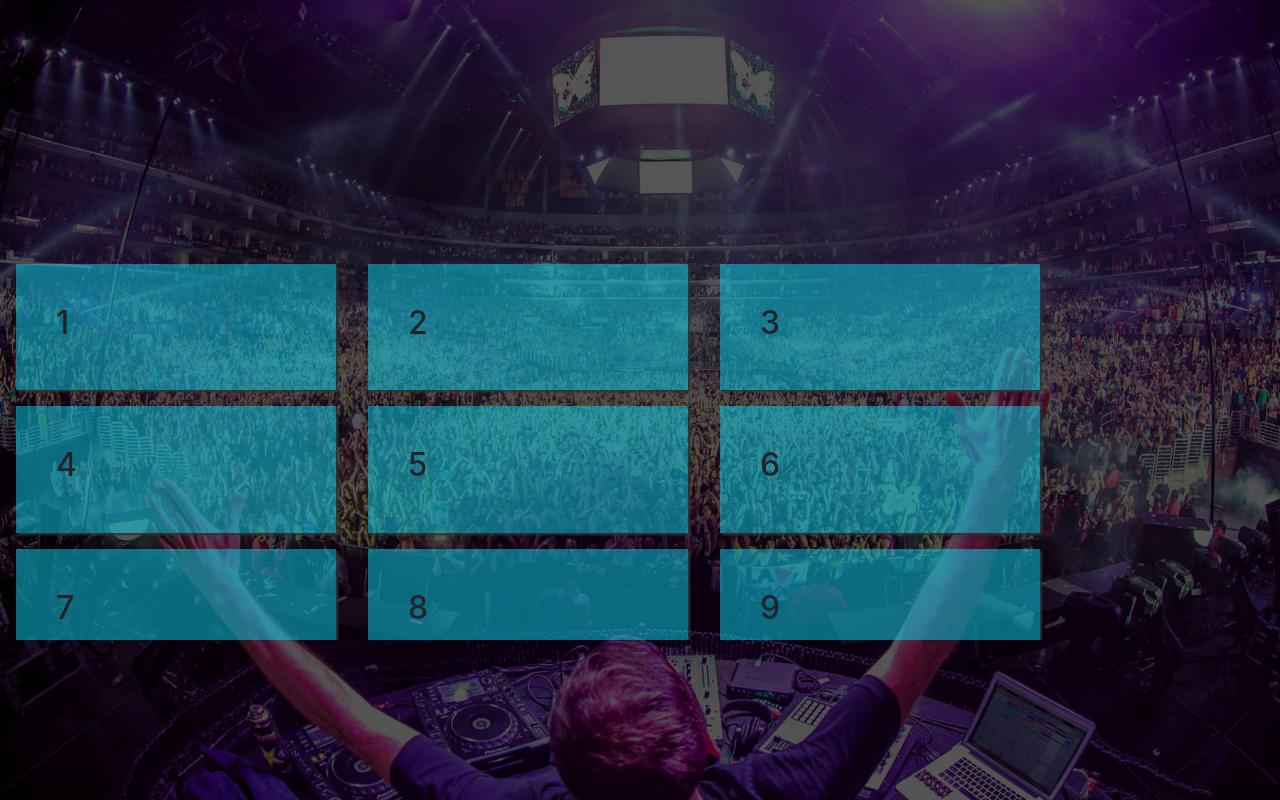
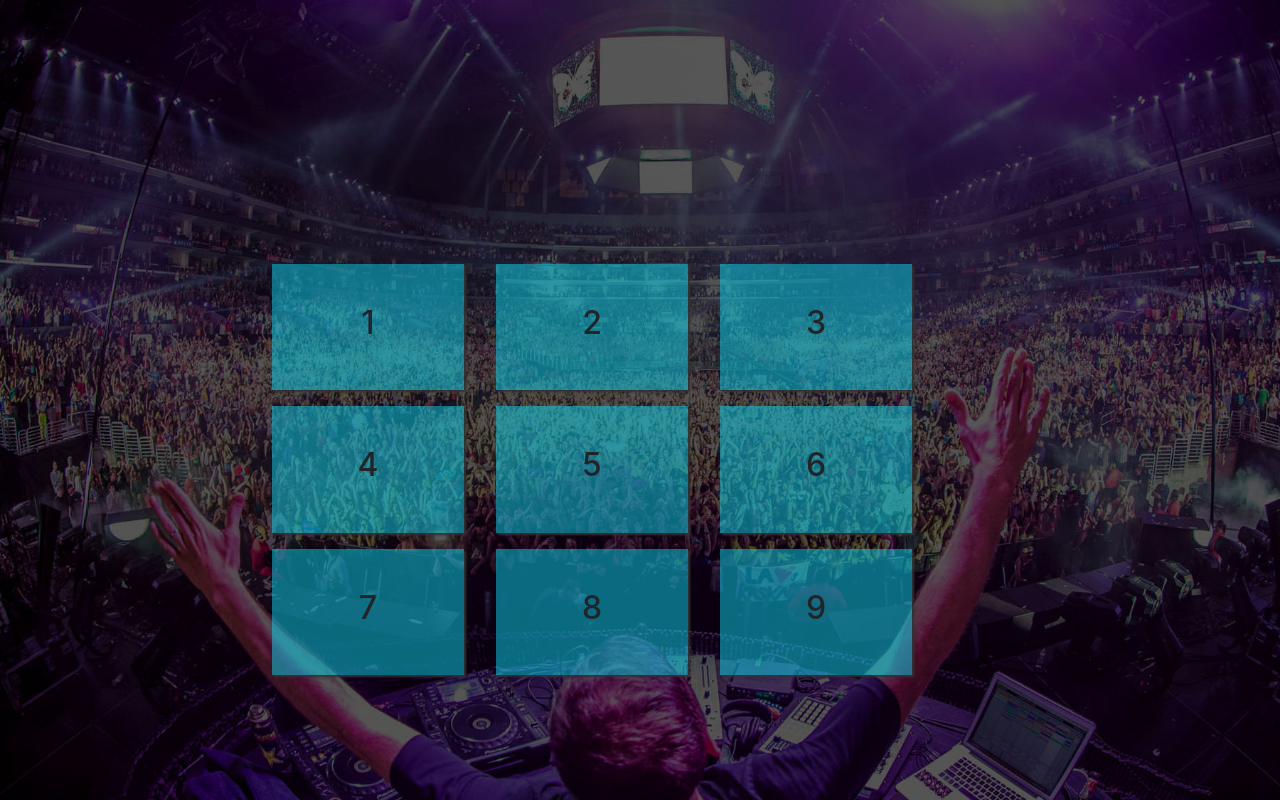
Before and after one commit to NinjaTurtles-cloud/ModuleJS, a website: page DrumBox/index.html in a window 1280 px wide. Drawn offline with Linux system fonts and the light colour scheme.

Commit message:
modification drumMachine et ajout todoPiano

```diff
--- a/DrumBox/style.css
+++ b/DrumBox/style.css
@@ -4,9 +4,9 @@ body{
 }
 .music-box{
     width: 100%;
-    height: 80%;
+    height: 100%;
     margin: 0 auto;
-    padding-top: 20%;
+    padding: 20%;
     display: flex;
     white-space: initial;
     flex-wrap: wrap;
@@ -21,8 +21,8 @@ body{
     background: rgba(10,211,238,0.5);
     box-shadow: 2px 2px 2px #333;
     cursor: pointer;
-    width: 33%;
-    display: flex;
+    width: 50px;;
+    /*display: flex;*/
 
 }
 .drum:active{
```
